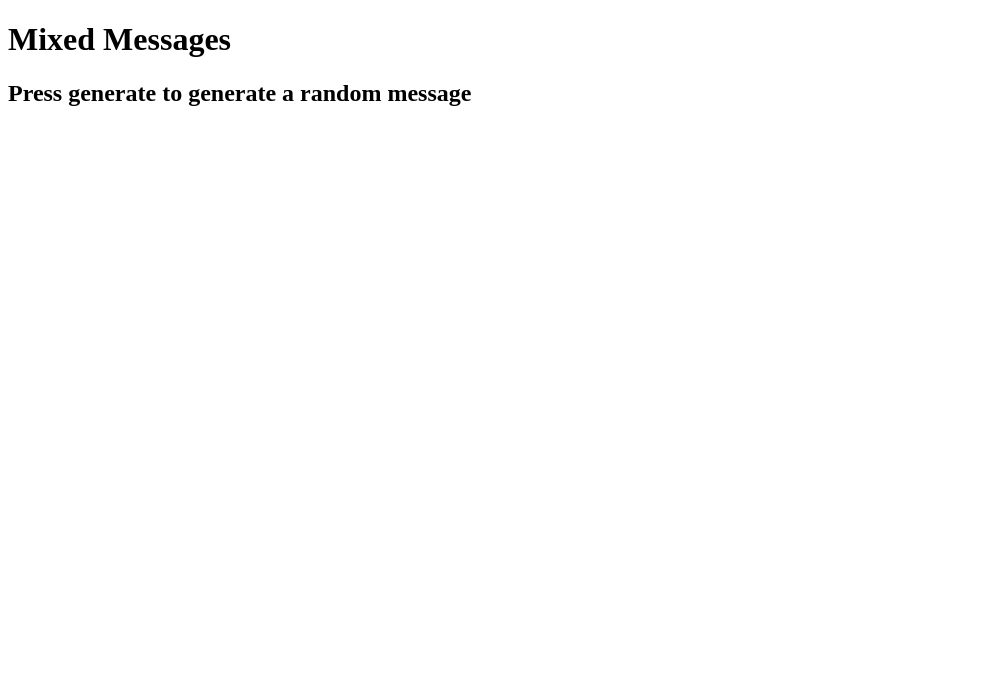
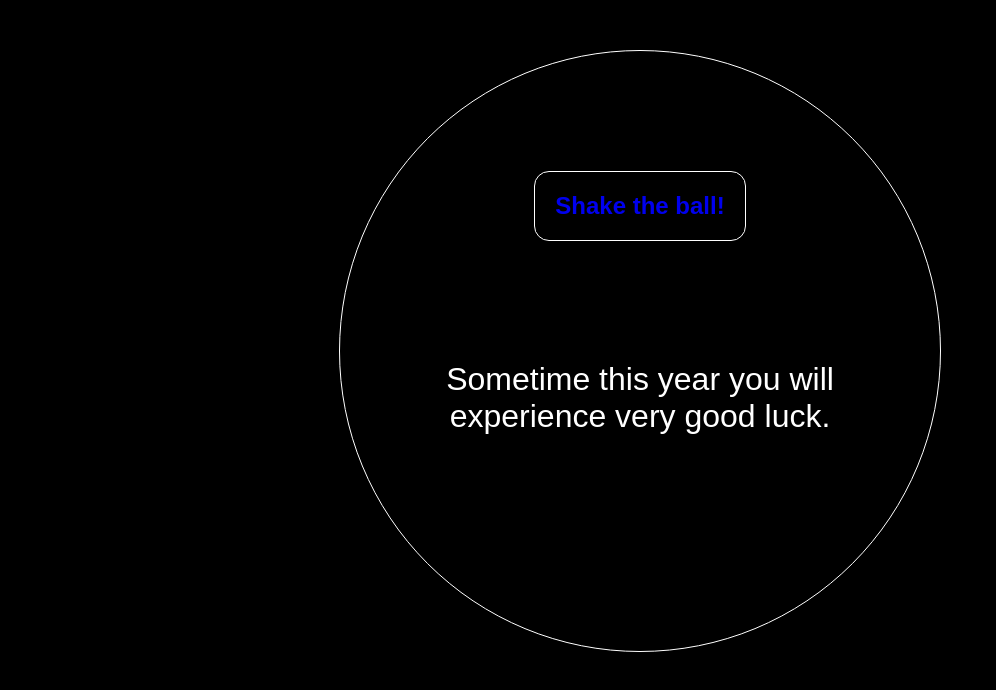
Before and after one commit to Lowza/Magic-8-Ball, a plain HTML site: page index.html in a window 1280 px wide. Shown: the whole page, without its empty margins (0-996 px from the left). Drawn offline with Linux system fonts and the light colour scheme.

Commit message:
Add magic 8 ball script and styling

```diff
--- a/index.html
+++ b/index.html
@@ -2,14 +2,19 @@
 <html>
 <head>
     <title>Mixed Messages</title>
+    <link href="style.css" rel="stylesheet">
+    <script>
+        window.onload = function() {
+            document.body.style.color = '#fff';
+        }
+    </script>
 </head>
 <body>
-    <header>
-        <h1>Mixed Messages</h1>
-        <h2>Press generate to generate a random message</h2>
-    </header>
-    <main>
-
-    </main>
+    <div id="cirlce">
+        <main>
+            <a href="index.html"><h2>Shake the ball!</h2></a>
+            <div id="output"><script src="script.js"></script></div>
+        </main>
+    </div>
 </body>
 </html>
--- a/script.js
+++ b/script.js
@@ -0,0 +1,7 @@
+const time = ['today', 'this week', 'this month', 'this year']
+const karma = ['good', 'bad', 'very good', 'very bad']
+const experience = ['luck', 'pain', 'anxiety levels', 'times']
+
+let sentence = `Sometime ${time[Math.floor(Math.random()*4)]} you will experience ${karma[Math.floor(Math.random()*4)]} ${experience[Math.floor(Math.random()*4)]}.`
+
+document.write(sentence)
--- a/style.css
+++ b/style.css
@@ -0,0 +1,44 @@
+body {
+    background-color: black;
+    color: black;
+    font-family: sans-serif;
+    text-align: center;
+    transition: color 2s ease-in;
+}
+
+h1, h2 {
+    padding: 20px;
+}
+
+h2 {
+    border: 1px solid white;
+    border-radius: 15px;
+    width: fit-content;
+    margin: 20% auto;
+}
+
+a {
+    text-decoration: none;
+}
+
+a:visited {
+    color: white;
+}
+
+a:hover {
+    color: greenyellow;
+    background-color: white;
+}
+
+#cirlce {
+    margin: 50px auto;
+    border: 1px solid white;
+    border-radius: 50%;
+    width: 600px;
+    height: 600px;
+}
+
+#output {
+    font-size: 2em;
+    margin: 50px;
+}
```
